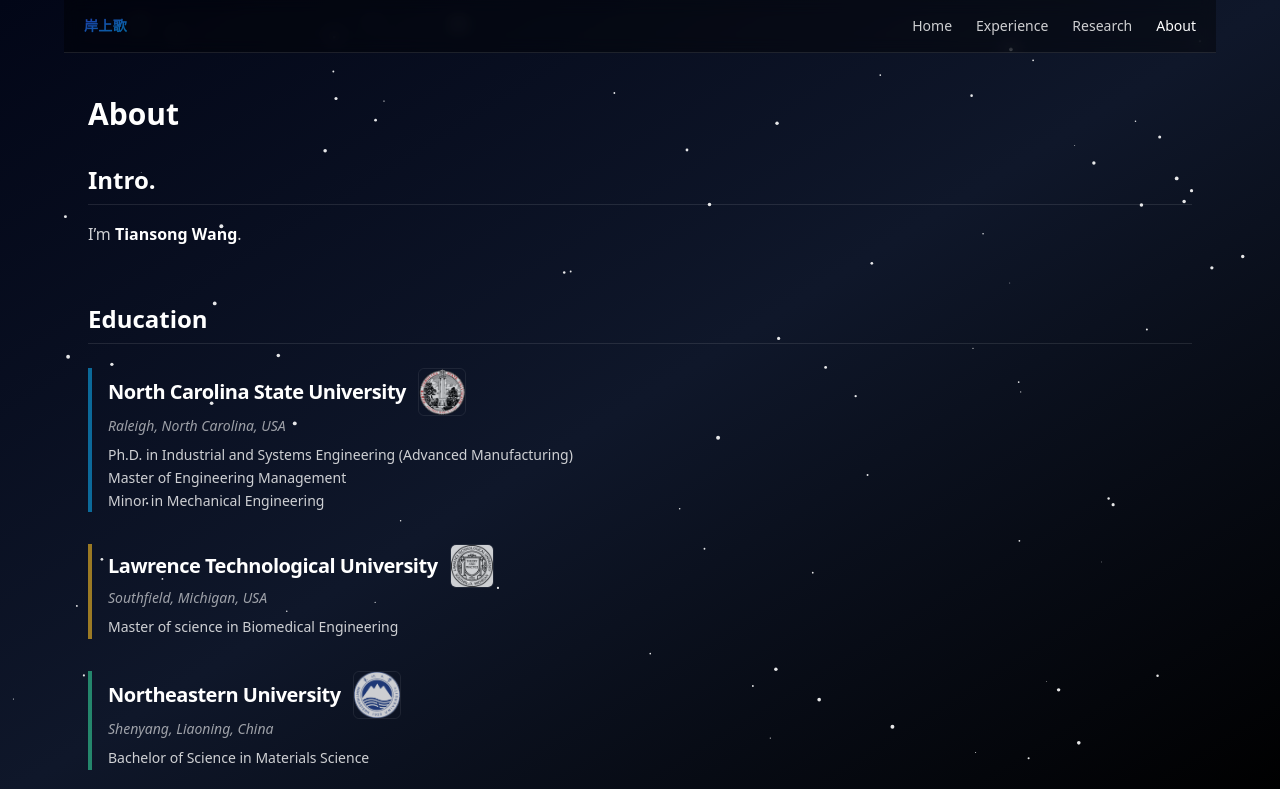
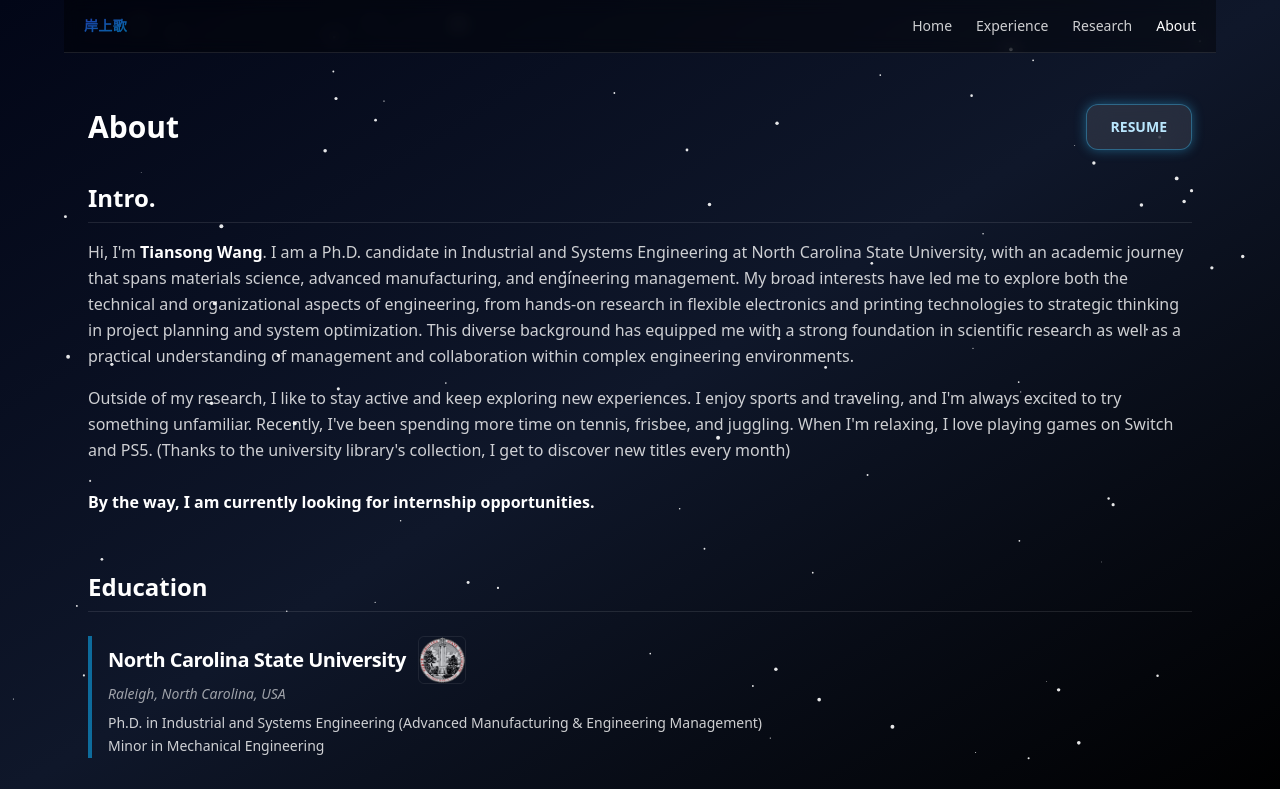
Before and after one commit to tysongw/tysongw.github.io, a Next.js app: page /about in a window 1280 px wide. Shown: the top 789 px of the page. Built offline with nearby package versions, Linux system fonts and the light colour scheme.

Commit message:
update about

```diff
--- a/app/about/page.jsx
+++ b/app/about/page.jsx
@@ -4,7 +4,25 @@
   return (
     <div className="mx-auto max-w-6xl px-6">
       {/* 页面标题 */}
-      <h1 className="text-3xl font-bold">About</h1>
+      <div className="mt-2 flex items-center justify-between">
+        <h1 className="text-3xl font-bold">About</h1>
+
+        {/* 按钮：在新标签页打开 PDF */}
+        <a
+          href="/resume.pdf"
+          target="_blank"
+          rel="noopener noreferrer"
+          className="relative overflow-hidden rounded-xl border border-sky-400/40
+               bg-white/10 px-6 py-3 text-sm font-semibold text-sky-200
+               shadow-[0_0_12px_rgba(56,189,248,0.4)] backdrop-blur-md
+               transition-all duration-300 hover:scale-105 hover:shadow-[0_0_20px_rgba(56,189,248,0.7)]
+               hover:text-white"
+        >
+          <span className="relative z-10">RESUME</span>
+          {/* 内部发光渐变层 */}
+          <span className="absolute inset-0 rounded-xl bg-gradient-to-r from-sky-500/20 via-cyan-400/10 to-transparent opacity-0 hover:opacity-100 transition-opacity duration-500"></span>
+        </a>
+      </div>
 
       {/* 介绍段 */}
       <section className="mt-8 text-white/80 leading-relaxed">
@@ -12,8 +30,20 @@
           Intro.
         </h2>
         <p className="mb-4">
-          I’m <span className="text-white font-semibold">Tiansong Wang</span>.
+          Hi, I'm <span className="text-white font-semibold">Tiansong Wang</span>. I am a Ph.D. candidate in Industrial and Systems Engineering at North Carolina State University, with an academic journey that spans materials science, advanced manufacturing, and engineering management. My broad interests have led me to explore both the technical and organizational aspects of engineering, from hands-on research in flexible electronics and printing technologies to strategic thinking in project planning and system optimization. This diverse background has equipped me with a strong foundation in scientific research as well as a practical understanding of management and collaboration within complex engineering environments.
         </p>
+        <p>
+          Outside of my research, I like to stay active and keep exploring new experiences. I enjoy sports and traveling, and I'm always excited to try something unfamiliar. Recently, I've been spending more time on tennis, frisbee, and juggling. When I'm relaxing, I love playing games on Switch and PS5. (Thanks to the university library's collection, I get to discover new titles every month)
+        </p>
+        <p>
+           .
+        </p>
+        <p>
+          <span className="text-white font-semibold">By the way, I am currently looking for internship opportunities.</span>
+        </p>
+
+
+
         {/* …… 你的介绍内容 …… */}
       </section>
 
@@ -48,9 +78,8 @@
             </p>
             <div className="mt-2 text-sm leading-relaxed">
               <p>
-                Ph.D. in Industrial and Systems Engineering (Advanced Manufacturing)
+                Ph.D. in Industrial and Systems Engineering (Advanced Manufacturing & Engineering Management)
               </p>
-              <p>Master of Engineering Management</p>
               <p>Minor in Mechanical Engineering</p>
             </div>
 
@@ -107,7 +136,7 @@
               Shenyang, Liaoning, China
             </p>
             <div className="mt-2 text-sm leading-relaxed">
-              <p>Bachelor of Science in Materials Science</p>
+              <p>Bachelor of Science in Materials Science and Engineering</p>
             </div>
 
           </div>
--- a/app/experience/page.jsx
+++ b/app/experience/page.jsx
@@ -205,9 +205,14 @@
                   href={exp.link.href}
                   target="_blank"
                   rel="noopener noreferrer"
-                  className="inline-block rounded-md bg-sky-500 px-3 py-1 text-sm text-white hover:bg-sky-400 transition"
+                  className="relative inline-block overflow-hidden rounded-lg border border-sky-400/40
+                            bg-white/10 px-4 py-2 text-sm font-semibold text-sky-200
+                            shadow-[0_0_12px_rgba(56,189,248,0.4)] backdrop-blur-md
+                            transition-all duration-300 hover:scale-105 hover:shadow-[0_0_20px_rgba(56,189,248,0.7)]
+                            hover:text-white"
                 >
-                  {exp.link.label} ↗
+                  <span className="relative z-10">{exp.link.label} </span>
+                  <span className="absolute inset-0 rounded-lg bg-gradient-to-r from-sky-500/20 via-cyan-400/10 to-transparent opacity-0 hover:opacity-100 transition-opacity duration-500"></span>
                 </a>
               </div>
             )}
```
Also changed, not shown: 1 other file (tests, documents, lock files or other folders).
